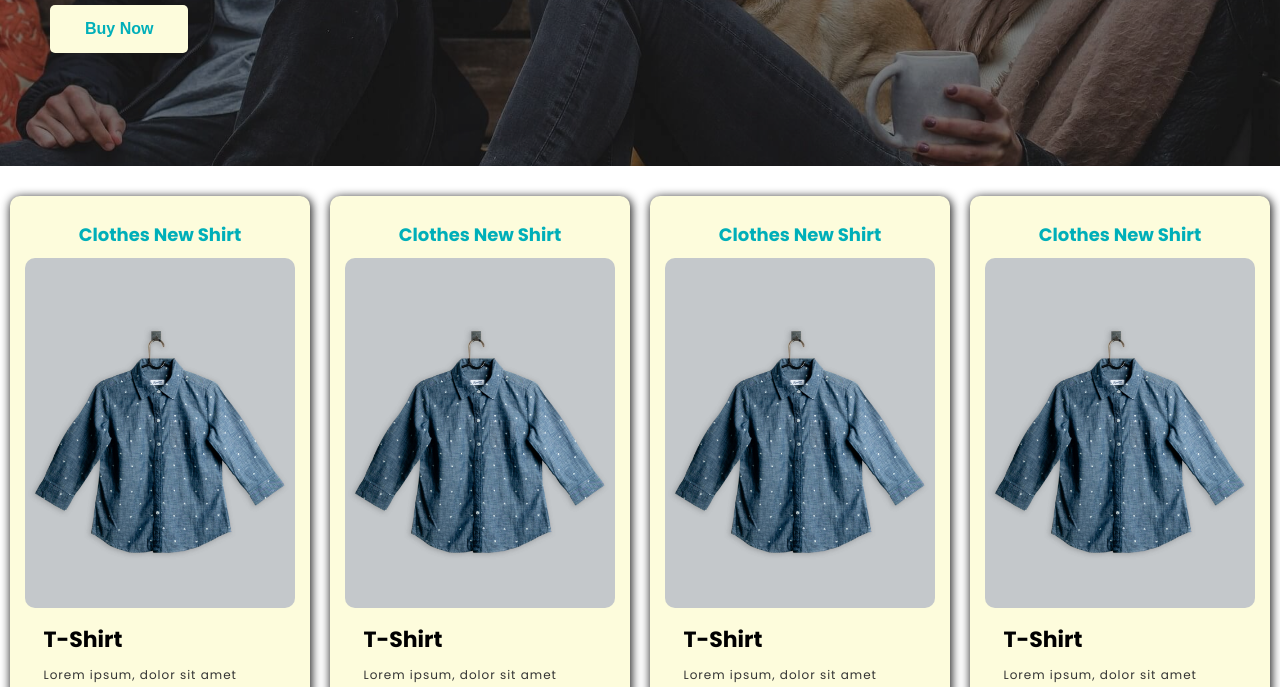
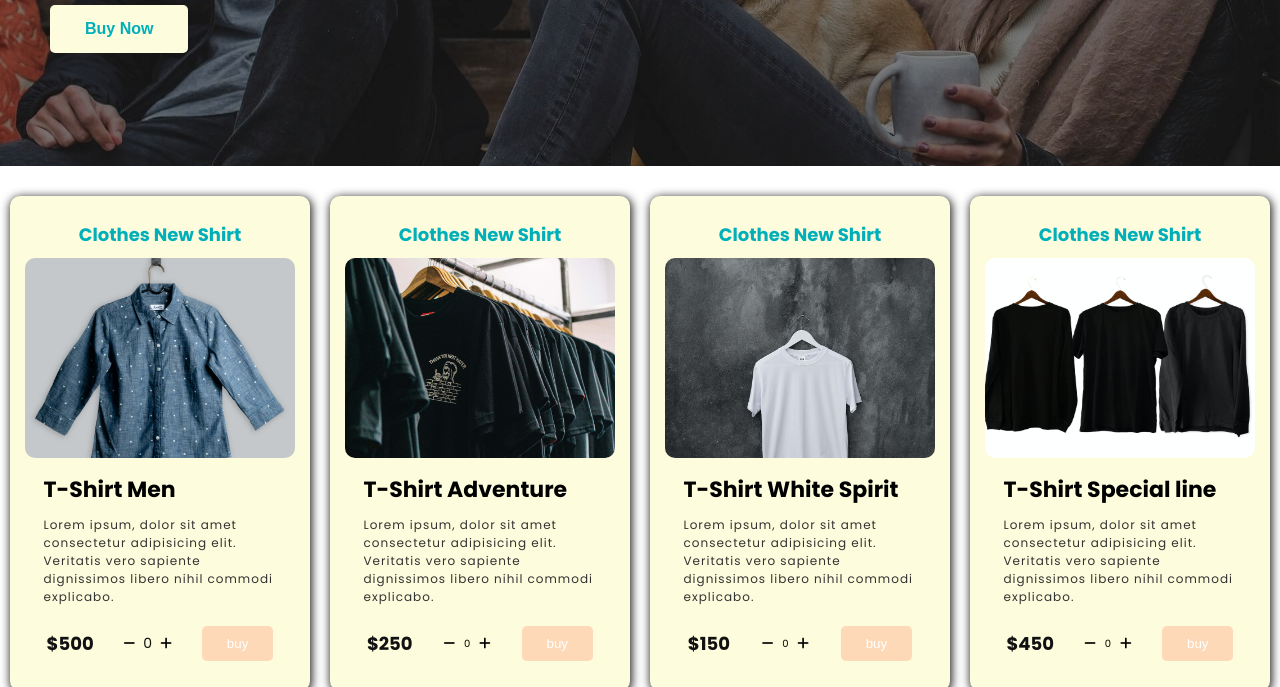
Before and after one commit to Christiano0407/shopping_cart, a website: page index.html in a window 1280 px wide. Shown: the part 265-952 px from the top of the page. Drawn offline with Linux system fonts and the light colour scheme.

Commit message:
add new shopping cart

```diff
--- a/index.html
+++ b/index.html
@@ -98,7 +98,7 @@
       </div>
       <!-- === Card === -->
       <section class="section-plus">
-        <div class="section-cards">
+        <div class="section-cards" id="cardShop">
           <div class="card">
             <div class="card-title">
               <h1 class="card-tittle__clothes">Clothes New Shirt</h1>
@@ -114,7 +114,7 @@
               </figure>
             </div>
             <div class="card-content">
-              <h2 class="card-content__title">T-Shirt</h2>
+              <h2 class="card-content__title">T-Shirt Men</h2>
               <p class="card-content__text">
                 Lorem ipsum, dolor sit amet consectetur adipisicing elit.
                 Veritatis vero sapiente dignissimos libero nihil commodi
@@ -122,11 +122,15 @@
               </p>
             </div>
             <div class="card-plus">
-              <span class="card-plus__cash">$1500</span>
+              <span class="card-plus__cash">$500</span>
               <div class="card-plus__more">
+                <button class="btn-minus">
                   <i class="fa-solid fa-minus"></i>
-                <span>0</span>
+                </button>
+                <span id="idQuantity" class="quantity">0</span>
+                <button class="btn-plus">
                   <i class="fa-solid fa-plus"></i>
+                </button>
               </div>
               <button class="btn btn-card">buy</button>
             </div>
@@ -141,13 +145,13 @@
               <figure class="card-img__figure">
                 <img
                   class="card-img__image"
-                  src="/src/img/shirtImg/shirt.jpg"
+                  src="/src/img/shirtImg/shirt1.jpg"
                   alt="shirt-img"
                 />
               </figure>
             </div>
             <div class="card-content">
-              <h2 class="card-content__title">T-Shirt</h2>
+              <h2 class="card-content__title">T-Shirt Adventure</h2>
               <p class="card-content__text">
                 Lorem ipsum, dolor sit amet consectetur adipisicing elit.
                 Veritatis vero sapiente dignissimos libero nihil commodi
@@ -155,11 +159,15 @@
               </p>
             </div>
             <div class="card-plus">
-              <span class="card-plus__cash">$1500</span>
+              <span class="card-plus__cash">$250</span>
               <div class="card-plus__more">
+                <button>
                   <i class="fa-solid fa-minus"></i>
+                </button>
                 <span>0</span>
+                <button>
                   <i class="fa-solid fa-plus"></i>
+                </button>
               </div>
               <button class="btn btn-card">buy</button>
             </div>
@@ -174,13 +182,13 @@
               <figure class="card-img__figure">
                 <img
                   class="card-img__image"
-                  src="/src/img/shirtImg/shirt.jpg"
+                  src="/src/img/shirtImg/shirt2.jpg"
                   alt="shirt-img"
                 />
               </figure>
             </div>
             <div class="card-content">
-              <h2 class="card-content__title">T-Shirt</h2>
+              <h2 class="card-content__title">T-Shirt White Spirit</h2>
               <p class="card-content__text">
                 Lorem ipsum, dolor sit amet consectetur adipisicing elit.
                 Veritatis vero sapiente dignissimos libero nihil commodi
@@ -188,11 +196,15 @@
               </p>
             </div>
             <div class="card-plus">
-              <span class="card-plus__cash">$1500</span>
+              <span class="card-plus__cash">$150</span>
               <div class="card-plus__more">
+                <button>
                   <i class="fa-solid fa-minus"></i>
+                </button>
                 <span>0</span>
+                <button>
                   <i class="fa-solid fa-plus"></i>
+                </button>
               </div>
               <button class="btn btn-card">buy</button>
             </div>
@@ -206,13 +218,13 @@
               <figure class="card-img__figure">
                 <img
                   class="card-img__image"
-                  src="/src/img/shirtImg/shirt.jpg"
+                  src="/src/img/shirtImg/shirt4.jpg"
                   alt="shirt-img"
                 />
               </figure>
             </div>
             <div class="card-content">
-              <h2 class="card-content__title">T-Shirt</h2>
+              <h2 class="card-content__title">T-Shirt Special line</h2>
               <p class="card-content__text">
                 Lorem ipsum, dolor sit amet consectetur adipisicing elit.
                 Veritatis vero sapiente dignissimos libero nihil commodi
@@ -220,11 +232,15 @@
               </p>
             </div>
             <div class="card-plus">
-              <span class="card-plus__cash">$1500</span>
+              <span class="card-plus__cash">$450</span>
               <div class="card-plus__more">
+                <button>
                   <i class="fa-solid fa-minus"></i>
+                </button>
                 <span>0</span>
+                <button>
                   <i class="fa-solid fa-plus"></i>
+                </button>
               </div>
               <button class="btn btn-card">buy</button>
             </div>
--- a/index.js
+++ b/index.js
@@ -1,10 +1,14 @@
 //**TODO === ====================  ===  Shopping Cart === ===========================  === */
 const btnMenu = document.querySelector(`#idBtnMenu`);
 const navMobile = document.querySelector(`#navMobile`);
+//**! === Add Shopping Cart */
+const btnShop = document.querySelector(`#idBtnShop`);
 const cardAmount = document.querySelector(`.card-amount`);
-const btnShop = document.querySelector(`#idBtnShop`);
+const quantity = document.querySelector(`.quantity`);
+const btnMinus = document.querySelector(`.btn-minus`);
+const btnPlus = document.querySelector(`btn-plus`);
+
 //** === Events */
-
 btnMenu.addEventListener(`click`, () => {
   console.log('menu');
 
--- a/src/css/mediaQueries.css
+++ b/src/css/mediaQueries.css
@@ -84,6 +84,9 @@
   }
   .card-content__text {
     font-size: 1rem;
+  }
+  .card .card-img__figure {
+    height: 25rem;
   }
 }
 
@@ -203,6 +206,9 @@
   .card-content__text {
     font-size: 1.2rem;
   }
+  .card .card-img__figure {
+    height: 20rem;
+  }
 }
 
 /*=============== Screen Laptop ===================================*/
--- a/src/css/shopClothes.css
+++ b/src/css/shopClothes.css
@@ -98,10 +98,6 @@ button svg:active {
   text-align: center;
 }
 
-.card .card-img__figure {
-  height: 35rem;
-}
-
 .card .card-img__image {
   border-radius: 1rem;
 }
@@ -134,7 +130,7 @@ button svg:active {
   align-items: center;
 }
 .card-plus__cash {
-  font-size: 1.2rem;
+  font-size: 1.8rem;
   color: #111;
   font-weight: 700;
 }
@@ -160,3 +156,17 @@ button {
   background-color: var(--bg-primary);
   font-weight: 700;
 }
+
+.btn-minus:active {
+  transform: scale(0.9);
+}
+.btn-plus:active {
+  transform: scale(0.9);
+}
+
+/* === Quantity === */
+.quantity {
+  color: #111;
+  font-size: 1.4rem;
+  font-weight: 500;
+}
```
Lines whose indentation alone changed are shown as unchanged.
